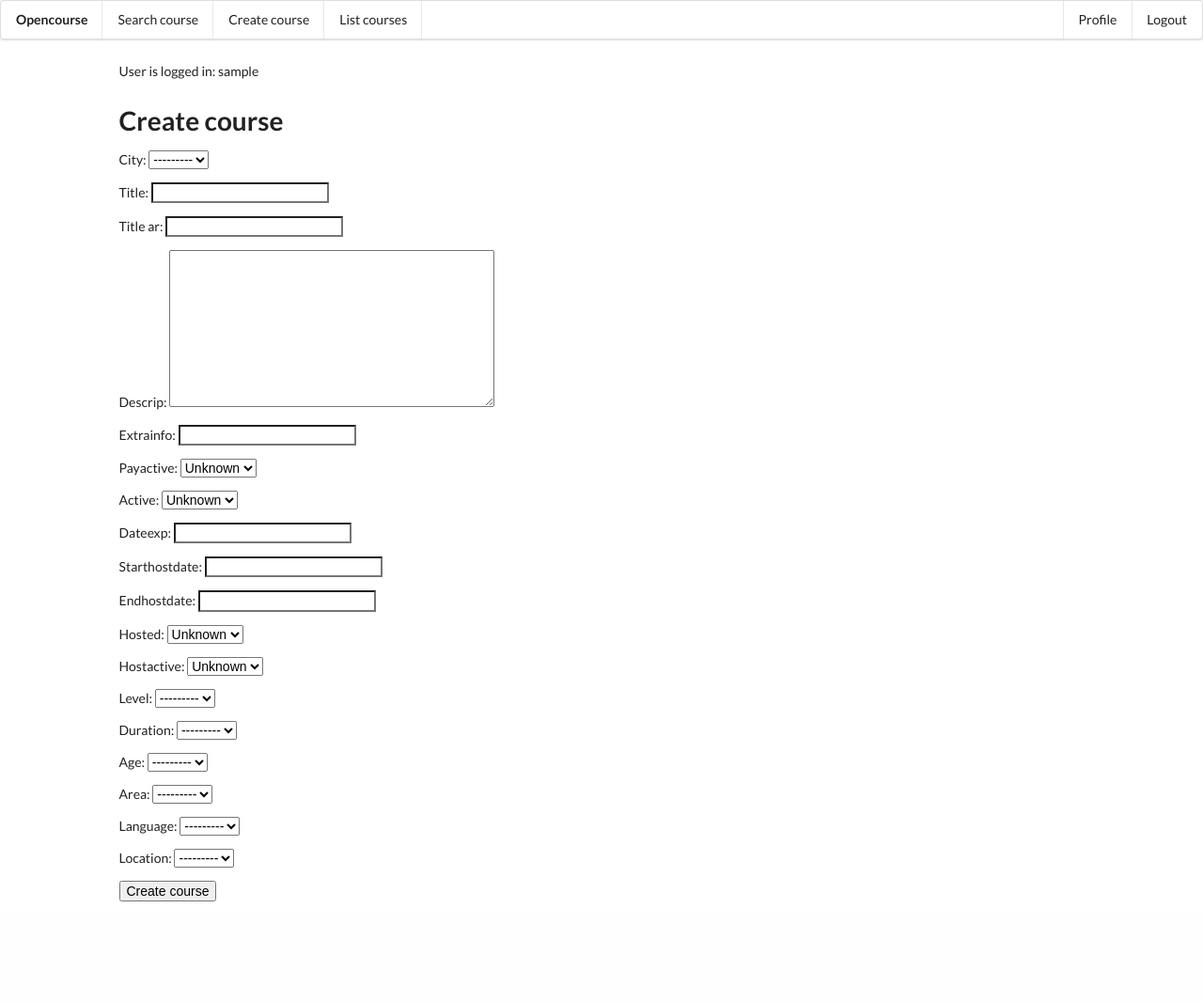
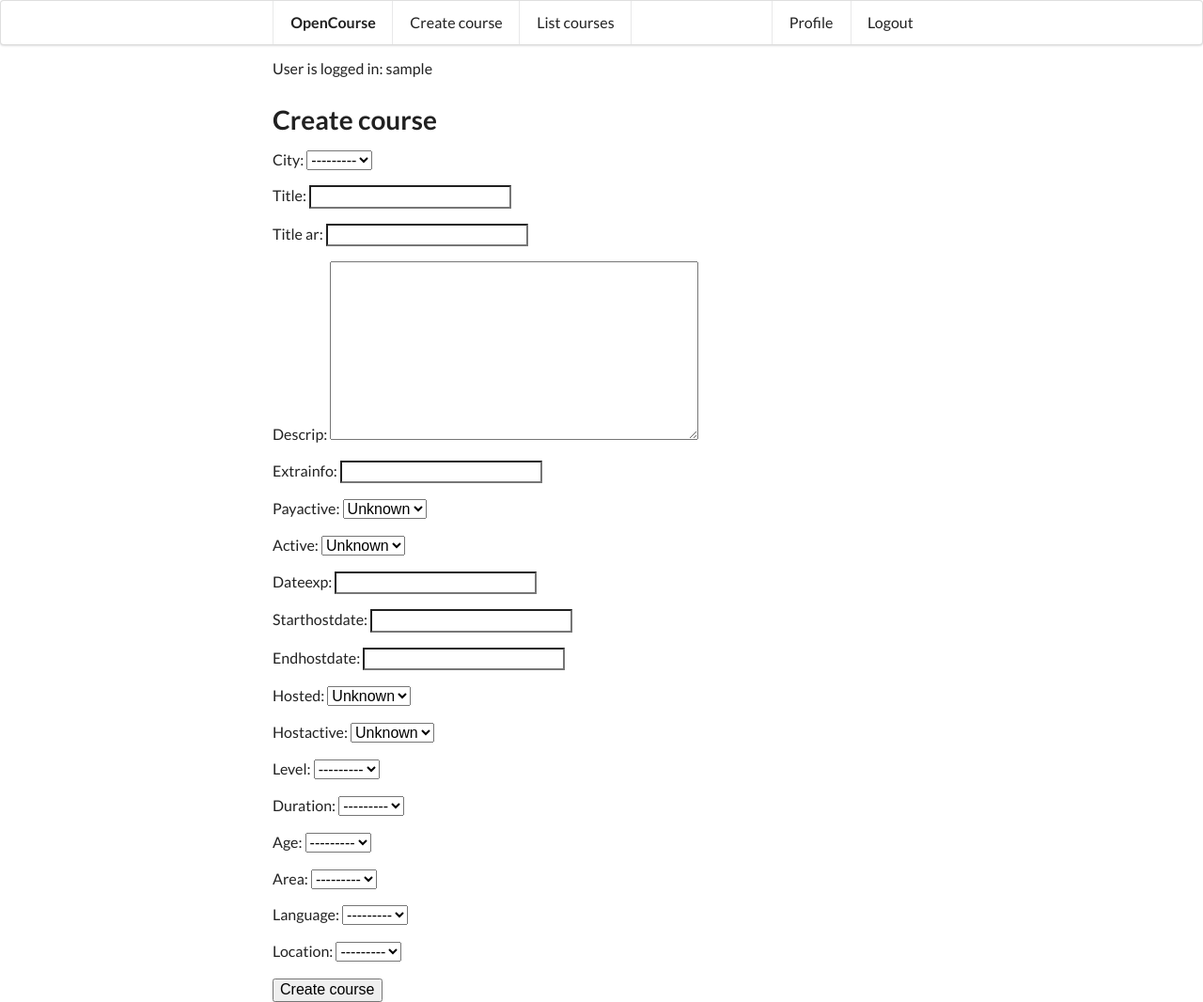
Before and after one commit to Romanchikus/opencourse, a Django app: page /courses/create/ in a window 1280 px wide. Shown: the whole page at 94% size. Before the commit the page ends 959 px from the top, so only its background shows below. Run offline with Django 3.2, Linux system fonts and the light colour scheme; the visitor is signed in with stand-in values (Sample User, id 1); data that the repository does not hold is empty; some libraries are stand-ins or nearby versions.

Commit message:
Add css/main.css; make normal form width; improved header with text container

```diff
--- a/apps/users/views.py
+++ b/apps/users/views.py
@@ -32,7 +32,7 @@ class LogoutView(BaseLogoutView):
 class ProfessorUpdateView(UpdateView):
     model = User
     template_name = "users/update_professor.html"
-    success_url = reverse_lazy('users:users:professor_update')
+    success_url = reverse_lazy('users:professor_update')
     fields = '__all__'
 
     def get_object(self, queryset=None):
--- /dev/null
+++ b/static/css/main.css
@@ -0,0 +1,3 @@
+.ui.form {
+    max-width: 22rem;
+}
--- a/templates/base.html
+++ b/templates/base.html
@@ -10,15 +10,16 @@
     <link rel="stylesheet" type="text/css" href={% static "semantic/semantic.min.css" %}>
     <!-- Your stuff: Third-party CSS libraries go here -->
     <!-- This file stores project-specific CSS -->
+    <link rel="stylesheet" type="text/css" href={% static "css/main.css" %}>
   {% endblock %}
 
 </head>
 <body>
 
   <div class="ui menu">
-    <div class="header item">Opencourse</div>
+    <div class="ui text container">
+      <a href="{% url 'courses:search' %}" class="header item">OpenCourse</a>
       {% if user.is_authenticated %}
-      <a class="item" href="{% url 'courses:search' %}">Search course</a>
         <a class="item" href="{% url 'courses:create' %}">Create course</a>
         <a class="item" href="{% url 'courses:list' %}">List courses</a>
       {% endif %}
@@ -32,8 +33,9 @@
         {% endif %}
       </div>
     </div>
+  </div>
 
-  <div class="ui container" style="padding: 10px 50px;">
+  <div class="ui text container">
     <p>User is logged in: {{ user.username|default:"Anonymous"}} </p>
 
     {% block content %}
```
Lines whose indentation alone changed are shown as unchanged.
